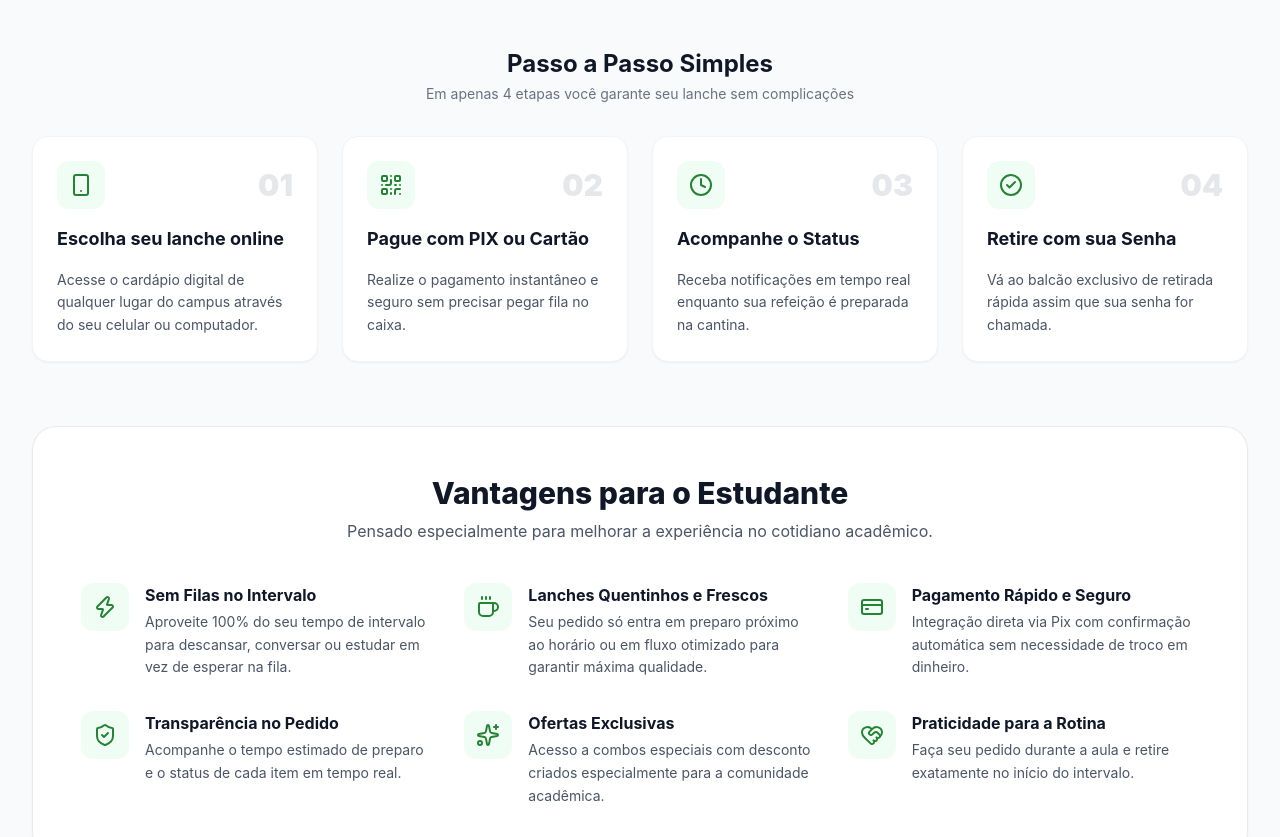
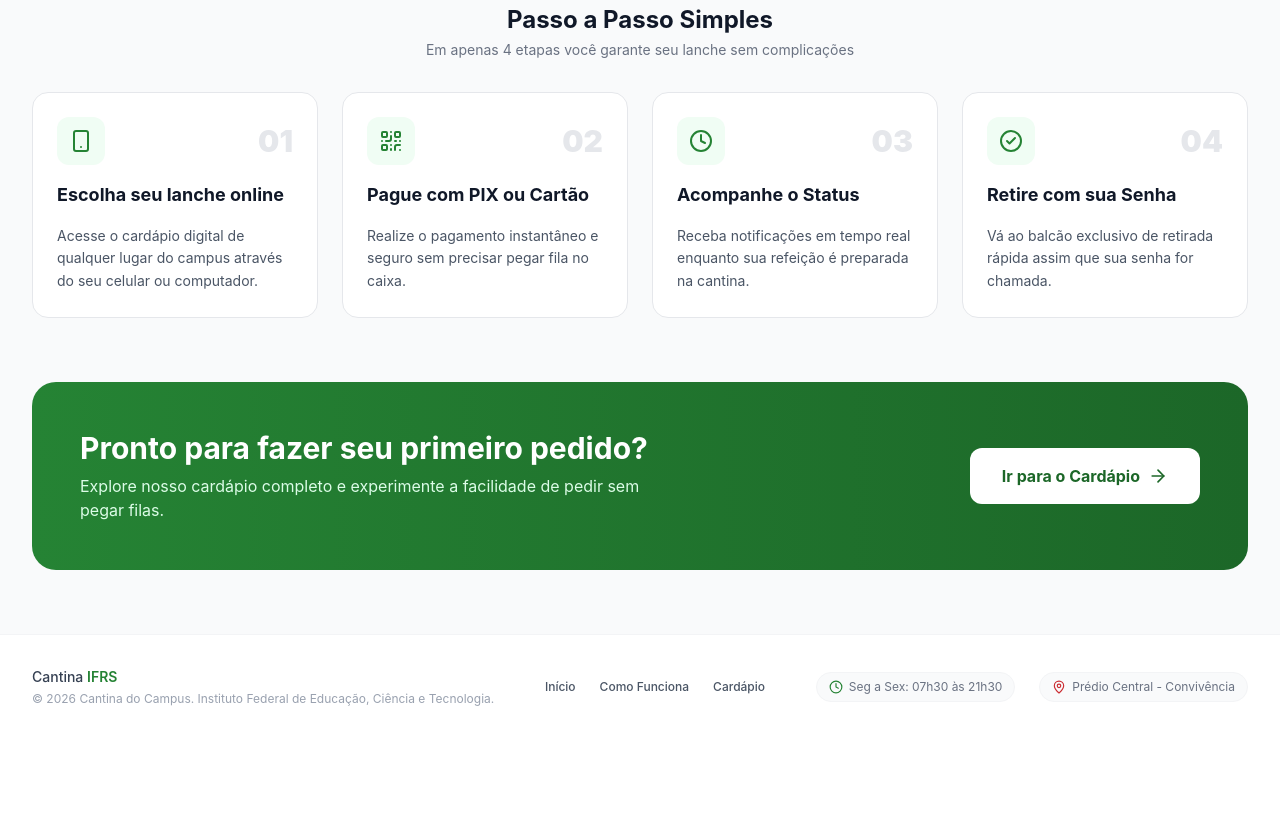
Before and after one commit to kamilabeuren/sistema-cantina, a React (Vite) app: page /como-funciona in a window 1280 px wide. Shown: the part 340-1177 px from the top of the page. After the commit the page ends 1079 px from the top, so only its background shows below. Built offline with nearby package versions, Linux system fonts and the light colour scheme.

Commit message:
Remove a sessão de vantagens

```diff
--- a/src/pages/ComoFunciona.jsx
+++ b/src/pages/ComoFunciona.jsx
@@ -3,14 +3,8 @@ import { Link } from "react-router-dom";
 import {
   Clock,
   Smartphone,
-  CreditCard,
   CheckCircle2,
-  Zap,
-  ShieldCheck,
-  Sparkles,
   ArrowRight,
-  Coffee,
-  HeartHandshake,
   QrCode
 } from "lucide-react";
 
@@ -42,49 +36,12 @@ export default function ComoFunciona() {
     }
   ];
 
-  const beneficios = [
-    {
-      icon: Zap,
-      title: "Sem Filas no Intervalo",
-      description: "Aproveite 100% do seu tempo de intervalo para descansar, conversar ou estudar em vez de esperar na fila."
-    },
-    {
-      icon: Coffee,
-      title: "Lanches Quentinhos e Frescos",
-      description: "Seu pedido só entra em preparo próximo ao horário ou em fluxo otimizado para garantir máxima qualidade."
-    },
-    {
-      icon: CreditCard,
-      title: "Pagamento Rápido e Seguro",
-      description: "Integração direta via Pix com confirmação automática sem necessidade de troco em dinheiro."
-    },
-    {
-      icon: ShieldCheck,
-      title: "Transparência no Pedido",
-      description: "Acompanhe o tempo estimado de preparo e o status de cada item em tempo real."
-    },
-    {
-      icon: Sparkles,
-      title: "Ofertas Exclusivas",
-      description: "Acesso a combos especiais com desconto criados especialmente para a comunidade acadêmica."
-    },
-    {
-      icon: HeartHandshake,
-      title: "Praticidade para a Rotina",
-      description: "Faça seu pedido durante a aula e retire exatamente no início do intervalo."
-    }
-  ];
-
   return (
     <div className="bg-gray-50 min-h-screen py-12 lg:py-16">
       <div className="max-w-7xl mx-auto px-4 sm:px-6 lg:px-8 space-y-16">
 
         {/* Header Hero */}
         <div className="text-center max-w-3xl mx-auto space-y-4">
-          <span className="px-4 py-1.5 rounded-full bg-primary-100 text-primary-700 text-xs font-bold uppercase tracking-wider inline-flex items-center gap-1.5">
-            <Sparkles className="w-3.5 h-3.5" />
-            Praticidade no Campus
-          </span>
           <h1 className="text-3xl sm:text-4xl lg:text-5xl font-extrabold text-gray-900 tracking-tight leading-tight">
             Como funciona a <span className="text-primary-600">Cantina IFRS</span>
           </h1>
@@ -106,7 +63,7 @@ export default function ComoFunciona() {
               return (
                 <div
                   key={idx}
-                  className="bg-white rounded-2xl p-6 border border-gray-100 shadow-xs hover:shadow-md transition-shadow relative flex flex-col justify-between"
+                  className="bg-white rounded-2xl p-6 border border-gray-200 relative flex flex-col justify-between"
                 >
                   <div className="space-y-4">
                     <div className="flex items-center justify-between">
@@ -124,37 +81,8 @@ export default function ComoFunciona() {
           </div>
         </div>
 
-        {/* Seção de Benefícios */}
-        <div className="bg-white rounded-3xl p-8 sm:p-12 border border-gray-200/80 shadow-xs space-y-10">
-          <div className="text-center max-w-2xl mx-auto space-y-2">
-            <h2 className="text-2xl sm:text-3xl font-extrabold text-gray-900">
-              Vantagens para o Estudante
-            </h2>
-            <p className="text-gray-600 text-sm sm:text-base">
-              Pensado especialmente para melhorar a experiência no cotidiano acadêmico.
-            </p>
-          </div>
-
-          <div className="grid grid-cols-1 md:grid-cols-2 lg:grid-cols-3 gap-8">
-            {beneficios.map((beneficio, idx) => {
-              const Icon = beneficio.icon;
-              return (
-                <div key={idx} className="flex gap-4 items-start">
-                  <div className="p-3 rounded-xl bg-primary-50 text-primary-600 shrink-0">
-                    <Icon className="w-6 h-6" />
-                  </div>
-                  <div className="space-y-1">
-                    <h3 className="font-bold text-gray-900 text-base">{beneficio.title}</h3>
-                    <p className="text-sm text-gray-600 leading-relaxed">{beneficio.description}</p>
-                  </div>
-                </div>
-              );
-            })}
-          </div>
-        </div>
-
         {/* CTA Banner */}
-        <div className="bg-gradient-to-r from-primary-600 to-primary-700 rounded-3xl p-8 sm:p-12 text-white text-center sm:text-left flex flex-col sm:flex-row items-center justify-between gap-6 shadow-lg">
+        <div className="bg-gradient-to-r from-primary-600 to-primary-700 rounded-3xl p-8 sm:p-12 text-white text-center sm:text-left flex flex-col sm:flex-row items-center justify-between gap-6">
           <div className="space-y-2 max-w-xl">
             <h2 className="text-2xl sm:text-3xl font-bold">Pronto para fazer seu primeiro pedido?</h2>
             <p className="text-primary-100 text-sm sm:text-base">
@@ -163,7 +91,7 @@ export default function ComoFunciona() {
           </div>
           <Link
             to="/cardapio"
-            className="px-8 py-4 bg-white text-primary-700 hover:bg-primary-50 font-bold rounded-xl shadow-md transition-all inline-flex items-center gap-2 shrink-0"
+            className="px-8 py-4 bg-white text-primary-700 hover:bg-primary-50 font-bold rounded-xl transition-all inline-flex items-center gap-2 shrink-0"
           >
             <span>Ir para o Cardápio</span>
             <ArrowRight className="w-5 h-5" />
```
